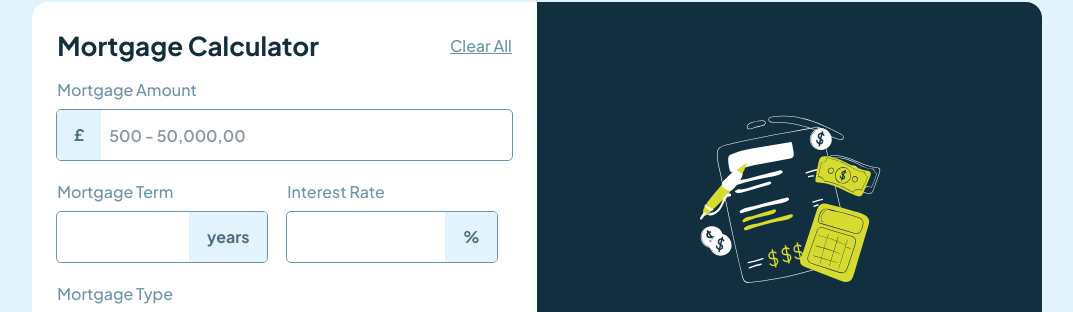
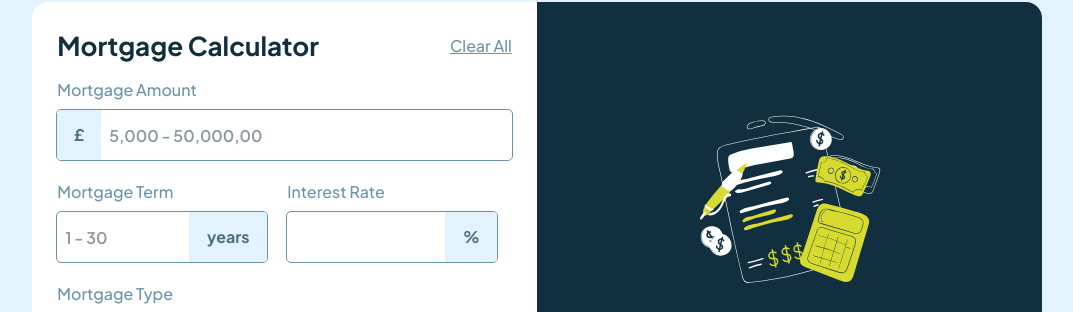
Before and after one commit to devPauloski/mortgage-repayment-calculator, a React (Vite) app: page / in a window 1280 px wide. Shown: the part 127-439 px from the top of the page, without its empty margins (103-1176 px from the left). Built offline with nearby package versions, Linux system fonts and the light colour scheme.

Commit message:
Sanitize term input

```diff
--- a/src/App.jsx
+++ b/src/App.jsx
@@ -40,6 +40,16 @@ export default function App() {
     setAmount(() => formatAmount(inputValue));
   }
 
+  function handleTerm(event) {
+    let inputValue = event.target.value.replace(/[^0-9]/g, "");
+
+    if (inputValue.length > 2) {
+      inputValue = inputValue.slice(0, 2);
+    }
+
+    setTerm(inputValue);
+  }
+
   function formatAmount(userInput) {
     const number = parseFloat(userInput);
     if (!isNaN(number)) {
@@ -70,7 +80,7 @@ export default function App() {
         <Header handleReset={handleReset} />
         <InputAmount amount={amount} handleAmount={handleAmount} />
         <div className="flex flex-col gap-5 md:flex-1 md:flex-row">
-          <InputTerm terms={term} setTerm={setTerm} />
+          <InputTerm term={term} handleTerm={handleTerm} />
           <InputRate rate={rate} setRate={setRate} />
         </div>
         <MortgageOptions
--- a/src/components/InputAmount.jsx
+++ b/src/components/InputAmount.jsx
@@ -13,7 +13,7 @@ export default function InputAmount({ amount, handleAmount}) {
           onChange={(event) => handleAmount(event)}
           id="mortgage-amount"
           name="amount"
-          placeholder="500 - 50,000,00"
+          placeholder="5,000 - 50,000,00"
           className="peer h-12.5 w-full cursor-pointer rounded-sm border-0 pl-13 font-semibold text-slate-900 outline outline-slate-500 hover:outline-1 hover:outline-slate-900 focus-visible:outline-1 focus-visible:outline-lime"
         />
         <span className="relative block bg-slate-100 before:absolute before:bottom-0 before:left-0 before:grid before:h-12.5 before:w-11 before:place-items-center before:rounded-l-sm before:bg-inherit before:font-bold before:text-slate-700 before:content-['\00A3'] peer-focus-visible:[&::before]:bg-lime peer-focus-visible:[&::before]:text-slate-900"></span>
--- a/src/components/InputTerm.jsx
+++ b/src/components/InputTerm.jsx
@@ -1,4 +1,4 @@
-export default function InputTerm({ term, setTerm }) {
+export default function InputTerm({ term, handleTerm }) {
   return (
     <div>
       <label className="mb-2 block" htmlFor="mortgage-term">
@@ -7,10 +7,12 @@ export default function InputTerm({ term, setTerm }) {
       <div>
         <input
           type="text"
-          inputMode="numeric"
+          inputMode="decimal"
           value={term}
-          onChange={(event) => setTerm(event.target.value)}
+          onChange={(event) => handleTerm(event)}
+          autoComplete="off"
           id="mortgage-term"
+          placeholder="1 - 30"
           name="term"
           className="peer h-12.5 w-full cursor-pointer rounded-sm border-0 pl-2 font-semibold text-slate-900 outline outline-slate-500 hover:outline-1 hover:outline-slate-900 focus-visible:outline-1 focus-visible:outline-lime"
         />
```
